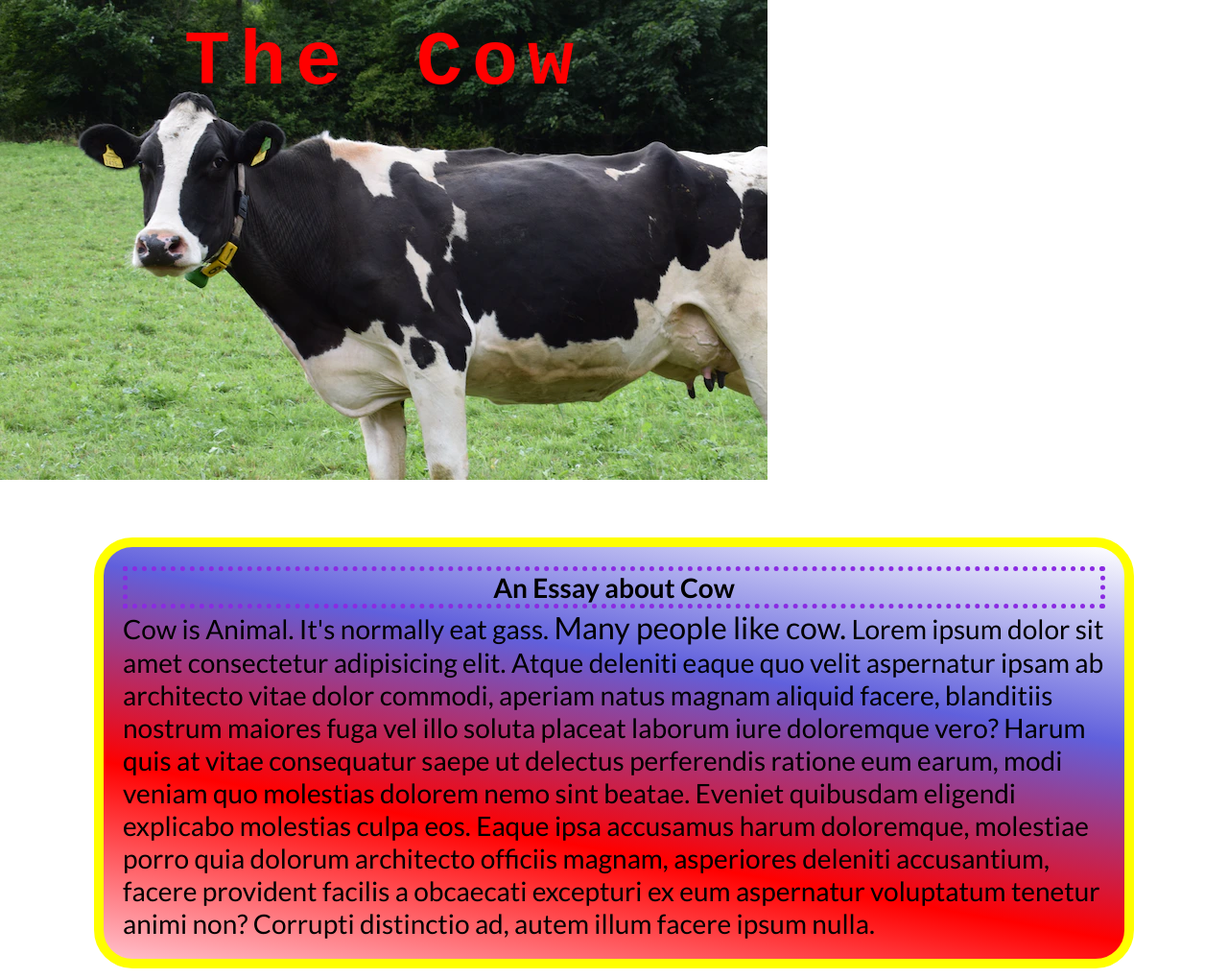
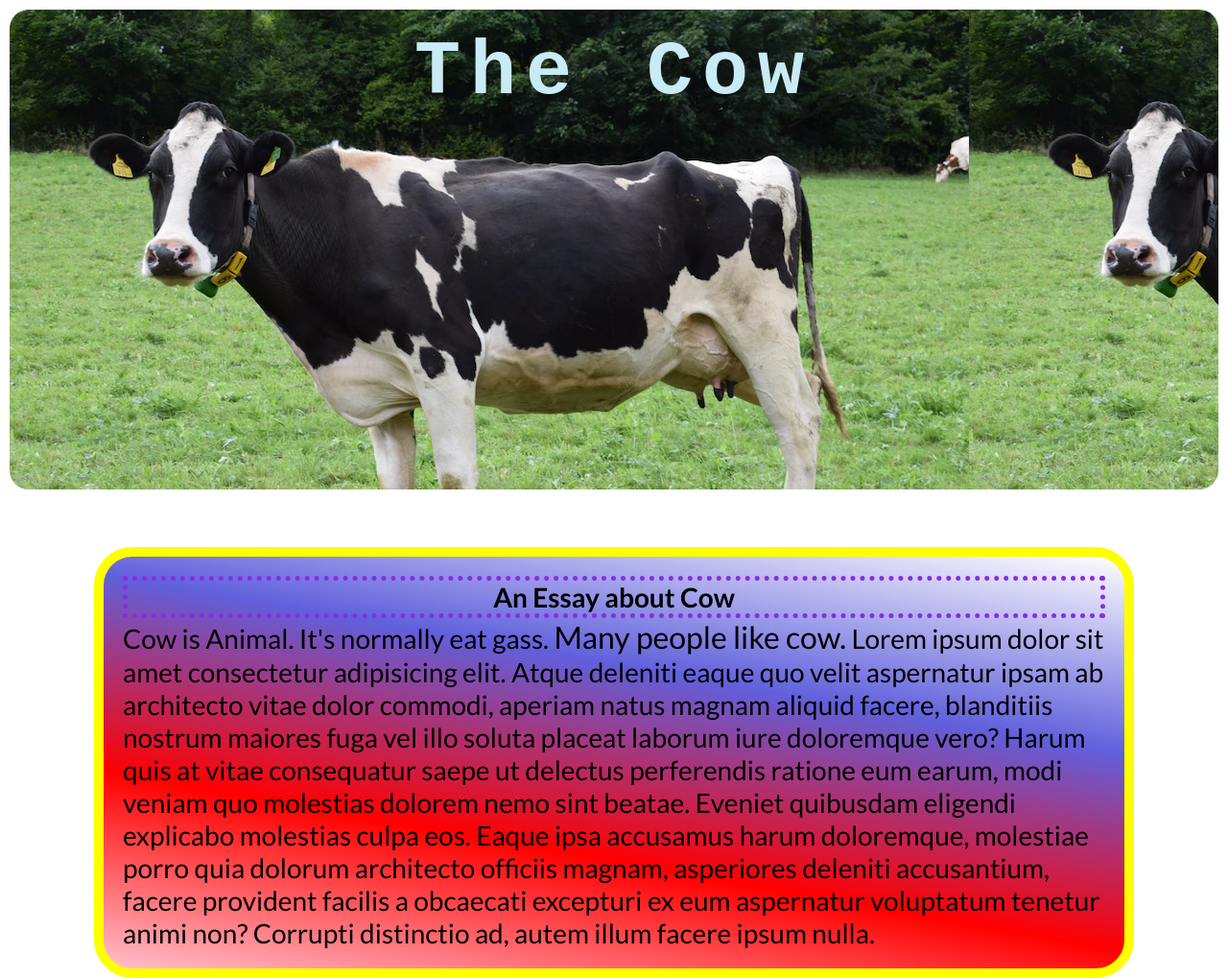
Before and after one commit to prosenjithdash/Conceptual-S-01-HTL5-CSS3, a plain HTML site: page index.html in a window 1280 px wide. Shown: the top 1019 px of the page at 96% size. Drawn offline with Linux system fonts and the light colour scheme.

Commit message:
background image update possition done

```diff
--- a/style/style.css
+++ b/style/style.css
@@ -8,13 +8,15 @@
 
 .hero{
     background-image: url('../image/cow.webp');
-    width: 800px;
+    width: full;
     height: 500px;
+    margin: 10px;
+    border-radius: 20px;
 }
 
  .hero h1 {
     text-align: center;
-    color: red;
+    color: rgb(201, 235, 246);
     font-size: 80px;
     font-family: 'Courier New', Courier, monospace;
     font-weight: bolder;
```
